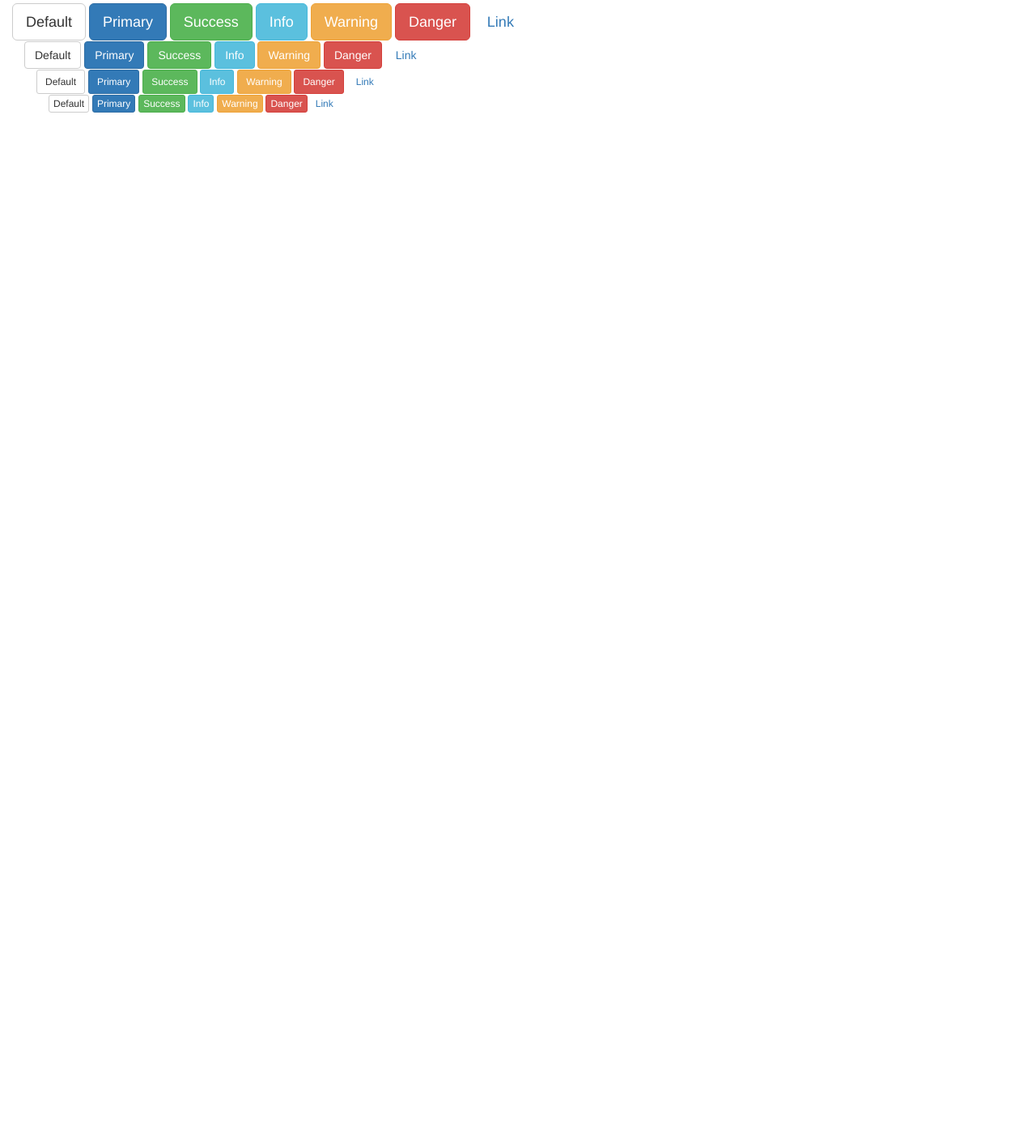
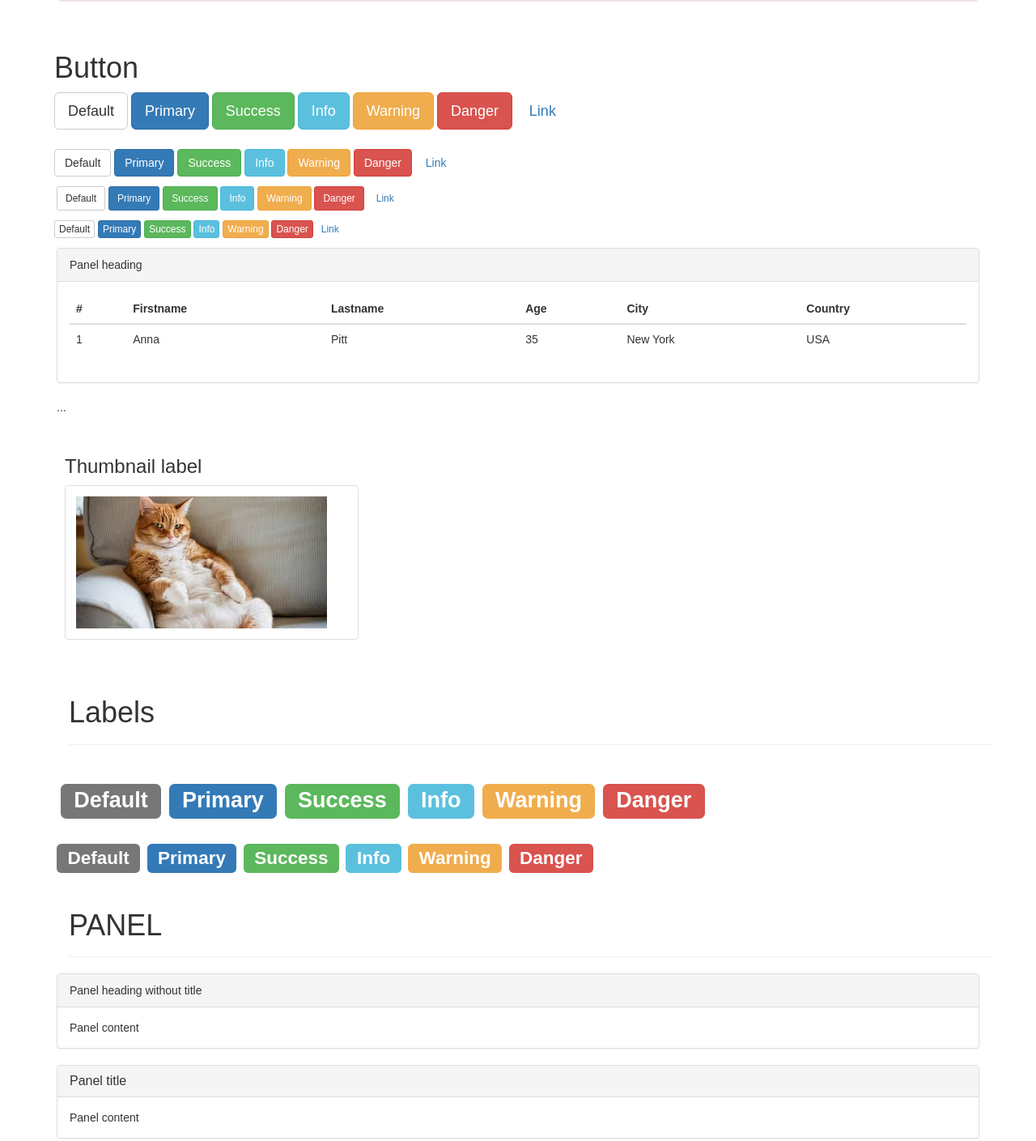
Before and after one commit to NataArancibiaBenavides/Template-bootstrap, a plain HTML site: page index.html in a window 1280 px wide. Shown: the part 251-1660 px from the top of the page at 81% size. Before the commit the page ends 800 px from the top, so only its background shows below. Drawn offline with Linux system fonts and the light colour scheme.

Commit message:
subiendo mas avances

```diff
--- a/css/style.css
+++ b/css/style.css
@@ -1,12 +1,11 @@
 body{
 	font-family:sans-serif;
-	color:#8C8686;
+	}
+
+.m{
+	padding-top: 100px;
 }
-
 .jumbotron{
-padding-top: 50em;
+padding-top:50px;
 background: #EDE3E3;
 }
-.marg{
-margin-left: 0px;
-}
--- a/index.html
+++ b/index.html
@@ -2,12 +2,15 @@
 	<html lang="en">
 	<head>
 		<meta charset="UTF-8">
+    <!-- especifica el ancho para que la pagina se adapte-->
 		<meta name="viewport" content="width=device-width, initial-scale=1.0, maximum-scale=1.0">
 	<!-- Agregue el link  del archivo minimizado pero me guie observando el archivo completo-->
 		<link rel="stylesheet" href="css/bootstrap.min.css">
+    <link rel="stylesheet" href="css/style.css">
 		<title> Template Bootstrap</title>
 	</head>
 	<body>
+
 	<header class="container">
 <nav class="navbar navbar-inverse navbar-fixed-top">
   <div class="container-fluid">
@@ -50,16 +53,18 @@
 </header>
 
 <div class="container m">
-<section class="jumbotron row">
+<section class="jumbotron" style="padding: 12px" >
           <h1>THEME EXAMPLE</h1>
           <h4>This a temple</h4>
         </div>
       </div>
       </section>
       </div>
-<div class="container-fluid ">
+
+<section class="container" style="padding: 12px">
   <div class="row ">
    <div class="col-lg-12 col-md-12 col-sm-12 col-xs-12">
+    <h1>Button</h1>
  <button class="btn btn-lg btn-default">Default</button>
   <button class="btn btn-lg btn-primary">Primary</button>
   <button class="btn btn-lg btn-success">Success</button>
@@ -67,15 +72,11 @@
   <button class="btn btn-lg btn-warning">Warning</button>
   <button class="btn btn-lg btn-danger">Danger</button>
   <button class="btn btn-lg btn-link">Link</button>
-
-   </div>
-<div class="container-fluid uno">
-<div class="row">
-<div class="col-lg-12 col-md-12 col-sm-12 col-xs-12">
    </div>
    </div>
+   </section>
 
-  <div class="container-fluid ">
+  <section class="container" style="padding: 12px">
   <div class="row marg ">
    <div class=" marg col-lg-12 col-md-12 col-sm-12 col-xs-12">
    <button class="btn btn-default">Default</button>
@@ -87,13 +88,11 @@
    <button class="btn btn-link">Link</button>
 
   </div>
-<div class="container-fluid uno">
-<div class="row">
-<div class="col-lg-12 col-md-12 col-sm-12 col-xs-12">
   </div>
-</div>
+  </section>
 
-  <div class="container-fluid ">
+
+   <section class="container" style="´padding:12px">
   <div class="row marg ">
    <div class=" marg col-lg-12 col-md-12 col-sm-12 col-xs-12">
    <button class="btn btn-sm btn-default">Default</button>
@@ -104,14 +103,9 @@
    <button class="btn btn-sm btn-danger">Danger</button>
    <button class="btn btn-sm btn-link">Link</button>
 
-   </div>
-   <div class="container-fluid uno">
-<div class="row">
-<div class="col-lg-12 col-md-12 col-sm-12 col-xs-12">
-</div>
-</div>
+   </section>
 
-  <div class="container-fluid ">
+  <section class="container" style="padding:12px">
   <div class="row marg ">
    <div class=" marg col-lg-12 col-md-12 col-sm-12 col-xs-12">
   <button class="btn btn-xs btn-default">Default</button>
@@ -122,7 +116,105 @@
    <button class="btn btn-xs btn-danger">Danger</button>
    <button class="btn btn-xs btn-link">Link</button>
 
+   </section>
+
+<section class="container">
+<div class="panel panel-default">
+  <div class="panel-heading">Panel heading</div>
+  <div class="panel-body">
+  <div class="table-responsive">
+  <table class="table">
+    <thead>
+      <tr>
+        <th>#</th>
+        <th>Firstname</th>
+        <th>Lastname</th>
+        <th>Age</th>
+        <th>City</th>
+        <th>Country</th>
+      </tr>
+    </thead>
+    <tbody>
+      <tr>
+        <td>1</td>
+        <td>Anna</td>
+        <td>Pitt</td>
+        <td>35</td>
+        <td>New York</td>
+        <td>USA</td>
+      </tr>
+    </tbody>
+  </table>
   </div>
+</div>
+
+  </div>
+
+  <!-- Table -->
+  <table class="table">
+    ...
+  </table>
+</div>
+
+<section class="container" style="padding:10px">
+<h3>Thumbnail label</h3>
+<div class="row">
+<div class="col-sm-6 col-md-4">
+<div class="thumbnail">
+ <div class="caption">
+
+
+      <img src="img/gato.jpg" alt="gato">
+
+      </div>
+    </div>
+  </div>
+</div>
+</section>
+
+<div class="container">
+<div class="page-header"><!-- page-header pone la raya abajo del titulo-->
+<h1>Labels</h1>
+</div>
+</div>
+<div class="l" style="padding:5px">
+<h1><span class="label label-default">Default</span>
+<span class="label label-primary">Primary</span>
+<span class="label label-success">Success</span>
+<span class="label label-info">Info</span>
+<span class="label label-warning">Warning</span>
+<span class="label label-danger">Danger</span></h1>
+</div>
+
+<h2><span class="label label-default">Default</span>
+<span class="label label-primary">Primary</span>
+<span class="label label-success">Success</span>
+<span class="label label-info">Info</span>
+<span class="label label-warning">Warning</span>
+<span class="label label-danger">Danger</span></h2>
+
+
+<div class="container">
+<div class="page-header"><!-- page-header pone la raya abajo del titulo-->
+<h1>PANEL</h1>
+</div>
+</div>
+<div class="panel panel-default">
+  <div class="panel-heading">Panel heading without title</div>
+  <div class="panel-body">
+    Panel content
+  </div>
+</div>
+
+<div class="panel panel-default">
+  <div class="panel-heading">
+    <h3 class="panel-title">Panel title</h3>
+  </div>
+  <div class="panel-body">
+    Panel content
+  </div>
+</div>
+
 <!--<div class="row">
 <div class="col-12">
 <div class="page-header">
```
Also changed, not shown: img/gato.jpg (added). Lines whose indentation alone changed are shown as unchanged.
